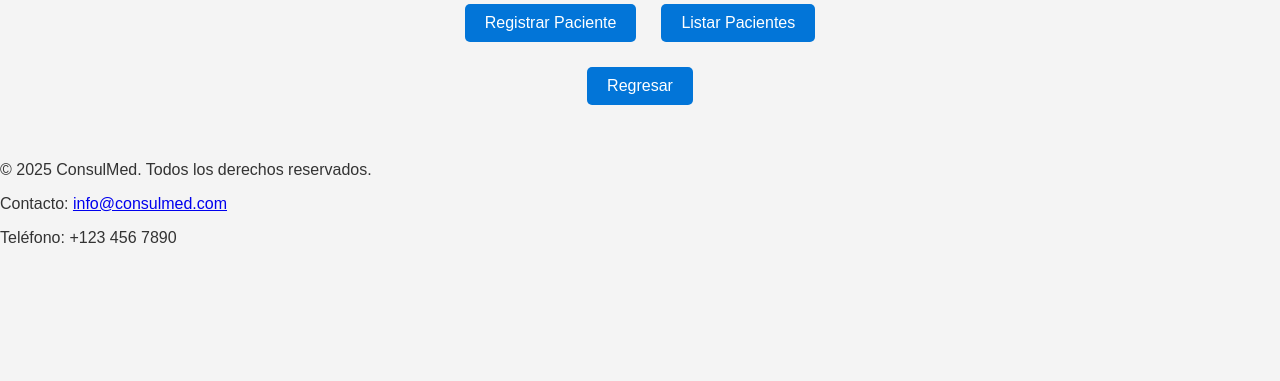
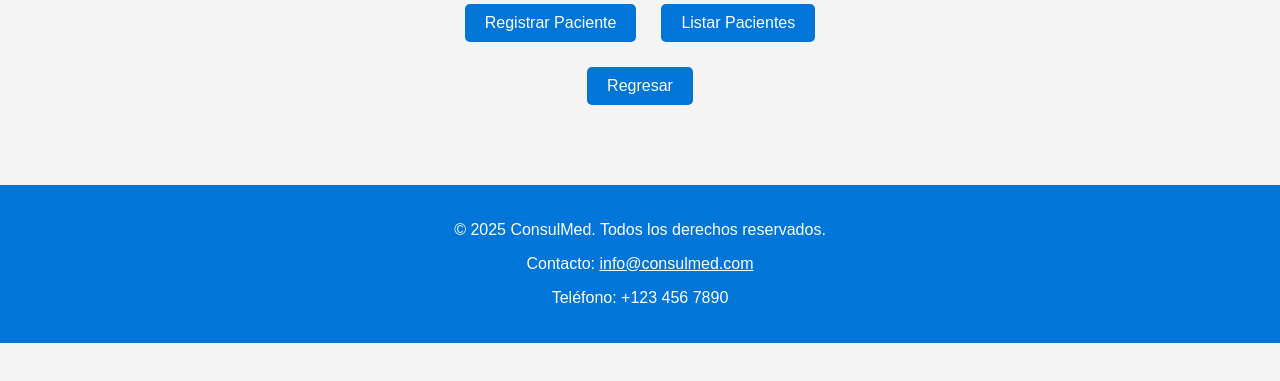
Before and after one commit to EyelessCode/PROJECT-BACKEND_FRONTEND, a website: page view/paciente.html in a window 1280 px wide. Shown: the part 165-546 px from the top of the page. Drawn offline with Linux system fonts and the light colour scheme.

Commit message:
Update paciente.css

```diff
--- a/public/css/paciente/paciente.css
+++ b/public/css/paciente/paciente.css
@@ -380,3 +380,19 @@ table th {
     font-size: 16px;
     text-align: center;
 }
+
+footer {
+    background-color: #0275d8;
+    color: white;
+    text-align: center;
+    padding: 20px 0;
+    margin-top: 40px;
+}
+
+footer>p>a:link{
+    color: white;
+}
+
+footer>p>a:hover{
+    color: blueviolet;
+}
```
